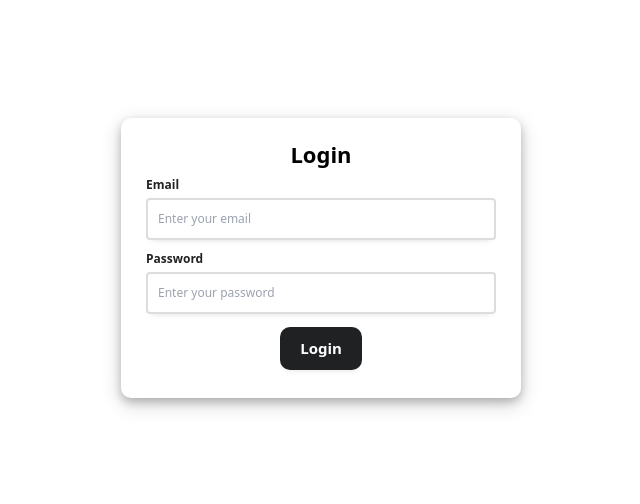
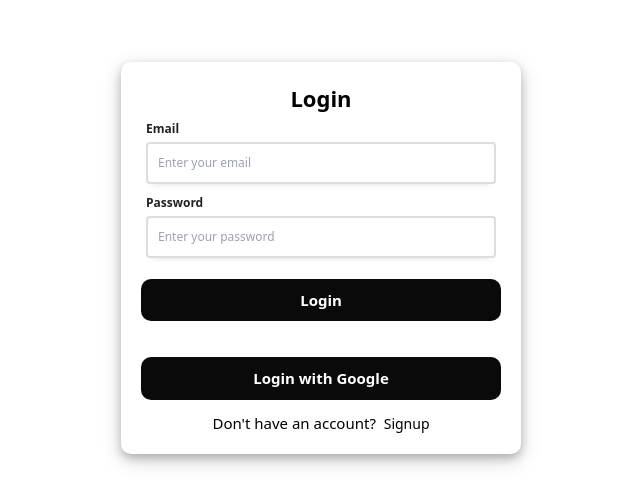
Before and after one commit to ChiefHubs/AI_Agent, a React (Create React App) app: page /login in a window 1280 px wide. Shown: the part 142-646 px from the top of the page, without its empty margins (319-959 px from the left). Built offline with nearby package versions, Linux system fonts and the light colour scheme; no server answers.

Commit message:
Finish google login

```diff
--- a/package.json
+++ b/package.json
@@ -7,6 +7,7 @@
     "@fortawesome/free-solid-svg-icons": "^6.5.1",
     "@fortawesome/react-fontawesome": "^0.2.0",
     "@material-tailwind/react": "^2.1.8",
+    "@react-oauth/google": "^0.12.1",
     "@reduxjs/toolkit": "^2.0.1",
     "@testing-library/jest-dom": "^5.17.0",
     "@testing-library/react": "^13.4.0",
--- a/src/App.js
+++ b/src/App.js
@@ -6,8 +6,7 @@ import Login from "./apps/auth/components/Login";
 import Signup from "./apps/auth/components/Signup";
 import ForgotPassword from "./apps/auth/components/ForgotPassword";
 import Home from "./apps/home/components/Home";
-import 'react-toastify/dist/ReactToastify.css';
-
+import "react-toastify/dist/ReactToastify.css";
 
 function App() {
   const { isAuthenticated } = useSelector((state) => state.auth);
@@ -31,6 +30,7 @@ function App() {
           />
           <Route path="/login" element={<Login />} />
           <Route path="/signup" element={<Signup />} />
+
           <Route path="/forgot-password" element={<ForgotPassword />} />
           {/* <Route path="/" element={<Home />} /> */}
         </Routes>
--- a/src/apps/auth/actions.js
+++ b/src/apps/auth/actions.js
@@ -8,6 +8,7 @@ import {
   SET_ACTIVE_MODEL,
   SET_THEME,
 } from "./constants";
+import { googleLogout } from "@react-oauth/google";
 import setAuthHeader from "../../_helpers/setAuthHeader";
 
 const API_URL = process.env.REACT_APP_API_URL;
@@ -81,9 +82,49 @@ export const login = (loginInput) => async (dispatch) => {
   }
 };
 
+export const loginWithGoogle = (token) => async (dispatch) => {
+  axios
+    .get(
+      `https://www.googleapis.com/oauth2/v1/userinfo?access_token=${token}`,
+      {
+        headers: {
+          Authorization: `Bearer ${token}`,
+          Accept: "application/json",
+        },
+      }
+    )
+    .then((res) => {
+      axios
+        .post(
+          `${API_URL}/auth/googleRegister`,
+          { values: res.data },
+          {
+            headers: {
+              "Content-Type": "application/json",
+            },
+          }
+        )
+        .then((res) => {
+          console.log("google resdata", res.data);
+          sessionStorage.setItem("user", JSON.stringify(res.data));
+          dispatch(setUser(res.data.storeData));
+          window.location = "/";
+        })
+        .catch((error) => {
+          console.log("google login error----", error);
+          dispatch({
+            type: LOGIN_ERROR,
+            error: error.response?.data?.error || error.message,
+          });
+        });
+    })
+    .catch((err) => console.log(err));
+};
+
 export const logout = () => {
   sessionStorage.removeItem("user");
   window.location = "/login";
+  // googleLogout()
   // window.location.reload();
   return (dispatch) => {
     dispatch(unsetUser());
--- a/src/apps/auth/components/Login.js
+++ b/src/apps/auth/components/Login.js
@@ -1,22 +1,19 @@
 import React, { useState, useEffect } from "react";
+import { useGoogleLogin } from "@react-oauth/google";
 import { Link } from "react-router-dom";
 import { useFormik } from "formik";
 import { useDispatch, useSelector } from "react-redux";
 import { ToastContainer, toast } from "react-toastify";
 
 import { loginSchema } from "../validations";
-import { login } from "../actions";
+import { login, loginWithGoogle } from "../actions";
 import "../style.css";
-import {
-  INCORRECT_E_P,
-  LOGIN_ERROR,
-  LOGIN_NOT_EXIST,
-  NOT_REGISTER_MSG,
-} from "../constants";
+import { INCORRECT_E_P, LOGIN_NOT_EXIST, NOT_REGISTER_MSG } from "../constants";
 
 const Login = () => {
   const dispatch = useDispatch();
   const [isLoading, setIsLoading] = useState(false);
+
   const formik = useFormik({
     initialValues: {
       email: "",
@@ -61,6 +58,16 @@ const Login = () => {
       setIsLoading(false);
     }
   }, [error, isAuthenticated, messages, errorType]);
+
+  // const handleGoogleLogin = (credentialResponse) => {
+  //   console.log("credentialResponse-------", credentialResponse);
+  const loginGoogle = useGoogleLogin({
+    onSuccess: (codeResponse) =>
+      dispatch(loginWithGoogle(codeResponse.access_token)),
+    onError: (error) => console.log("Login Failed:", error),
+  });
+  // loginWithGoogle();
+  // };
 
   return (
     <>
@@ -128,12 +135,27 @@ const Login = () => {
                 </Link>
               </div> */}
 
-              <button type="submit" align="center" className="btn submit-btn">
+              <button
+                type="submit"
+                align="center"
+                className="btn text-white bg-neutral-950 hover:bg-neutral-800 w-full relative flex items-center flex justify-center !w-full"
+              >
                 Login
               </button>
+              <div className="mt-5 flex justify-center">
+                <button
+                  onClick={loginGoogle}
+                  type="button"
+                  align="center"
+                  className="btn text-white bg-neutral-950 hover:bg-neutral-800 w-full relative flex items-center flex justify-center !w-full"
+                >
+                  Login with Google
+                </button>
+              </div>
             </div>
           </form>
-          {/* <div
+
+          <div
             style={{
               textAlign: "center",
               marginTop: "12px",
@@ -144,7 +166,7 @@ const Login = () => {
             <Link to={`/signup`} style={{ textDecoration: "none" }}>
               Signup
             </Link>
-          </div> */}
+          </div>
         </div>
         {/* </div> */}
         <ToastContainer />
--- a/src/apps/auth/components/Signup.js
+++ b/src/apps/auth/components/Signup.js
@@ -36,7 +36,7 @@ const Signup = () => {
     changeIsLoading(true);
     try {
       const response = dispatch(register(values));
-   dispatch(setActiveModel('gpt'))
+      dispatch(setActiveModel("gpt"));
       changeIsLoading(false);
     } catch (e) {
       console.log("error ", e.message);
@@ -53,7 +53,6 @@ const Signup = () => {
     if (isAuthenticated) {
       // alert(message);
       changeIsLoading(false);
-
     }
   }, [error, isAuthenticated, messages]);
 
--- a/src/apps/auth/validations.js
+++ b/src/apps/auth/validations.js
@@ -7,7 +7,10 @@ export const signupSchema = Yup.object({
     .email("Invalid email address")
     .required("Email is required"),
   mobile_no: Yup.string()
-    .matches(/^[0-9]+$/, "Invalid contact number") // Only allow numeric characters
+    .matches(
+      /^[\+]?[(]?[0-9]{3}[)]?[-\s\.]?[0-9]{3}[-\s\.]?[0-9]{4,7}$/,
+      "Invalid contact number"
+    ) // Only allow numeric characters
     .min(10, "Contact number must be at least 10 digits")
     .max(15, "Contact number can be at most 15 digits")
     .required("Contact is required"),
--- a/src/apps/home/components/Sidebar.js
+++ b/src/apps/home/components/Sidebar.js
@@ -367,7 +367,9 @@ const Sidebar = ({
                 theme === true ? "text-[#fff]" : "text-black"
               }  h-8 p-1`}
             >
-              {user.firstName + " " + user.lastName}
+              {user.firstName +
+                " " +
+                (user.lastName == undefined ? "" : user.lastName)}
             </p>
           </div>
         </div>
--- a/src/index.js
+++ b/src/index.js
@@ -1,5 +1,6 @@
 import React from "react";
 import ReactDOM from "react-dom/client";
+import { GoogleOAuthProvider } from "@react-oauth/google";
 import { Provider } from "react-redux";
 
 import "./index.css";
@@ -19,7 +20,9 @@ const root = ReactDOM.createRoot(document.getElementById("root"));
 root.render(
   // <React.StrictMode>
   <Provider store={store}>
-    <App />
+    <GoogleOAuthProvider clientId="9830403119-j8ad74iabe28adr9lre1gc55ol5h0hgh.apps.googleusercontent.com">
+      <App />
+    </GoogleOAuthProvider>
   </Provider>
   // </React.StrictMode>
 );
```
Also changed, not shown: 1 other file (tests, documents, lock files or other folders).
